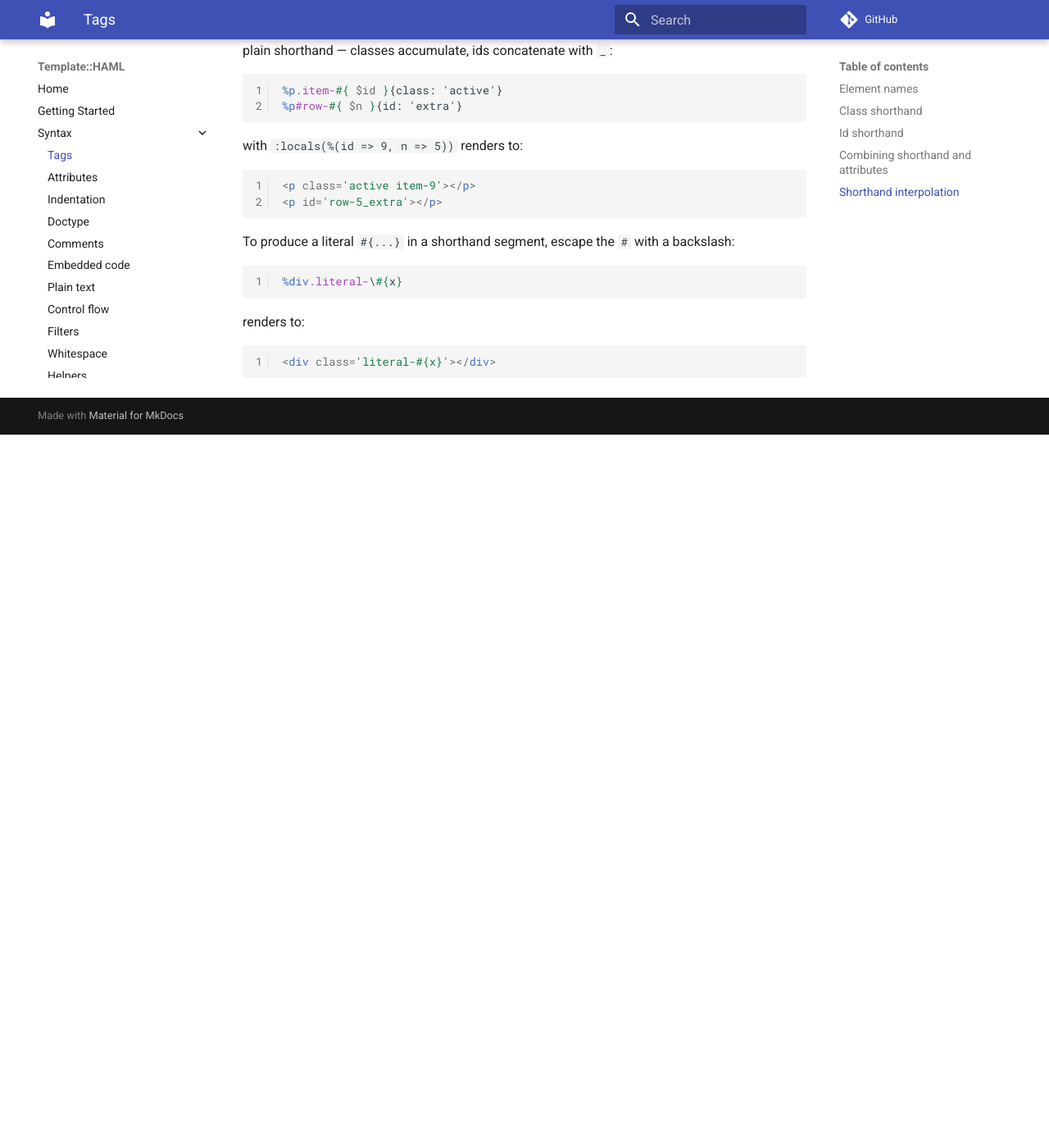
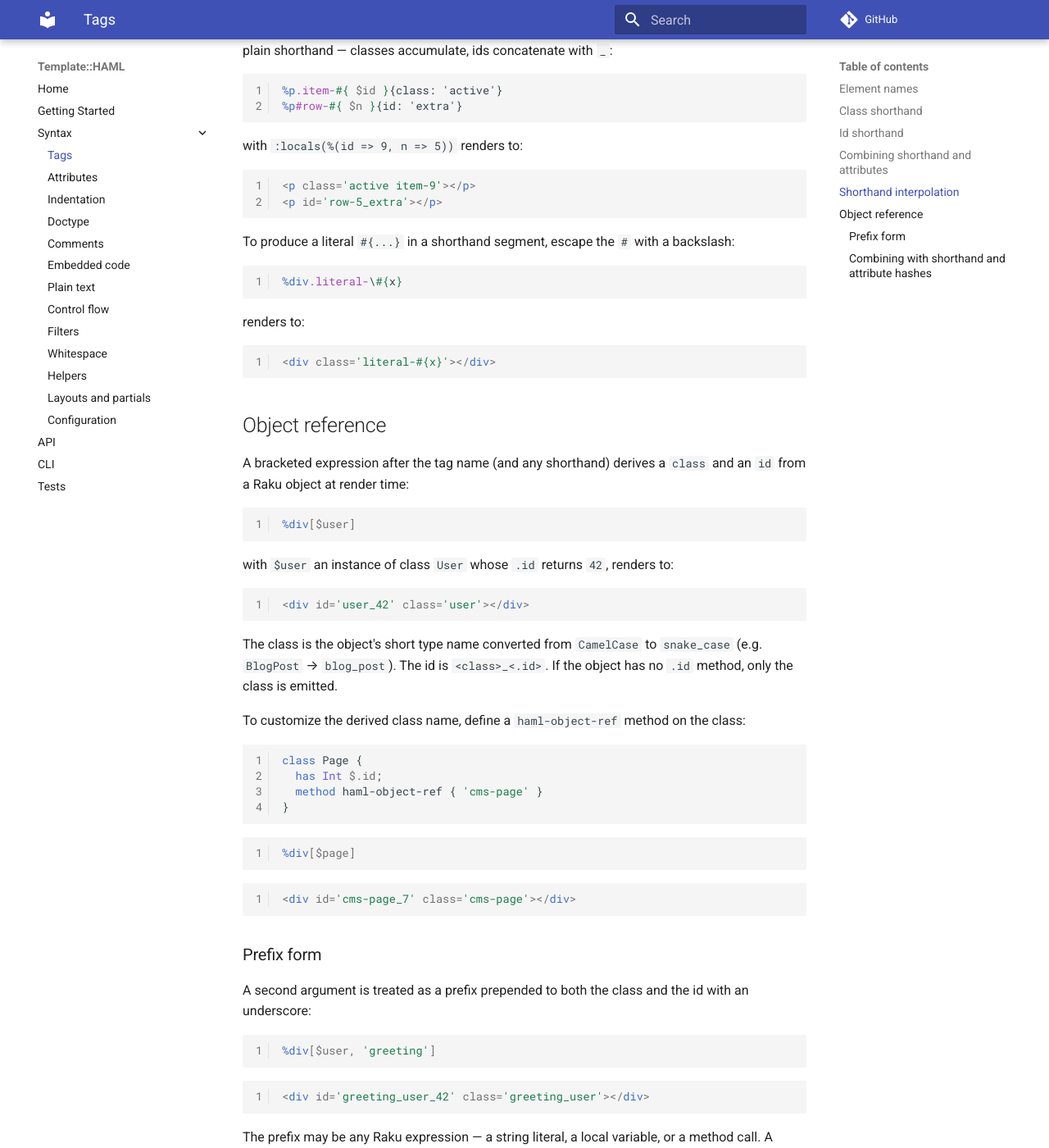
Before and after one commit to gdonald/Template-HAML, an MkDocs documentation site: the page built from docs-src/docs/syntax/tags.md, in a window 1280 px wide and 1400 px high, scrolled down 2361 px. Shown: the whole window at 82% size. Built offline with MkDocs 1.6.1 and Material for MkDocs 9.7.7, drawn with Linux system fonts in a browser that asks for light colours; comment, search, counter and statistics services are not loaded; before the commit the page ends 2891 px from its top, so only the background shows below that; some of the changed text lies outside the part shown.

Commit message:
Parse object references

````diff
--- a/docs-src/docs/syntax/tags.md
+++ b/docs-src/docs/syntax/tags.md
@@ -143,3 +143,83 @@
 ```html
 <div class='literal-#{x}'></div>
 ```
+
+## Object reference
+
+A bracketed expression after the tag name (and any shorthand) derives a
+`class` and an `id` from a Raku object at render time:
+
+```haml
+%div[$user]
+```
+
+with `$user` an instance of class `User` whose `.id` returns `42`,
+renders to:
+
+```html
+<div id='user_42' class='user'></div>
+```
+
+The class is the object's short type name converted from `CamelCase` to
+`snake_case` (e.g. `BlogPost` → `blog_post`). The id is `<class>_<.id>`.
+If the object has no `.id` method, only the class is emitted.
+
+To customize the derived class name, define a `haml-object-ref` method
+on the class:
+
+```raku
+class Page {
+  has Int $.id;
+  method haml-object-ref { 'cms-page' }
+}
+```
+
+```haml
+%div[$page]
+```
+
+```html
+<div id='cms-page_7' class='cms-page'></div>
+```
+
+### Prefix form
+
+A second argument is treated as a prefix prepended to both the class and
+the id with an underscore:
+
+```haml
+%div[$user, 'greeting']
+```
+
+```html
+<div id='greeting_user_42' class='greeting_user'></div>
+```
+
+The prefix may be any Raku expression — a string literal, a local
+variable, or a method call. A `Pair` value (e.g. `:greeting`) uses its
+key for parity with Ruby's symbol form.
+
+### Combining with shorthand and attribute hashes
+
+Object reference fits between the shorthand and the attribute hashes:
+
+```haml
+%p.lead#hero[$user]{class: 'active'}
+```
+
+The object-ref class is prepended to the existing classes, and the
+object-ref id is prepended to any other id (joined with `_`):
+
+```html
+<p id='user_42_hero' class='user lead active'></p>
+```
+
+An undefined object emits neither class nor id:
+
+```haml
+%div[$missing]
+```
+
+```html
+<div></div>
+```
````
Also changed, not shown: 5 other files.
